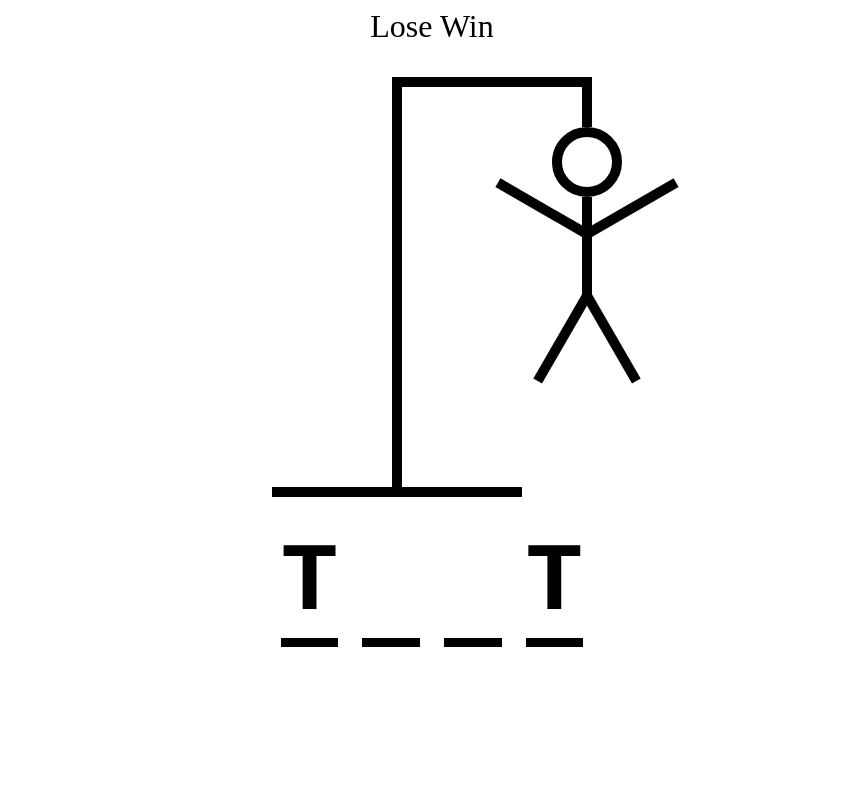
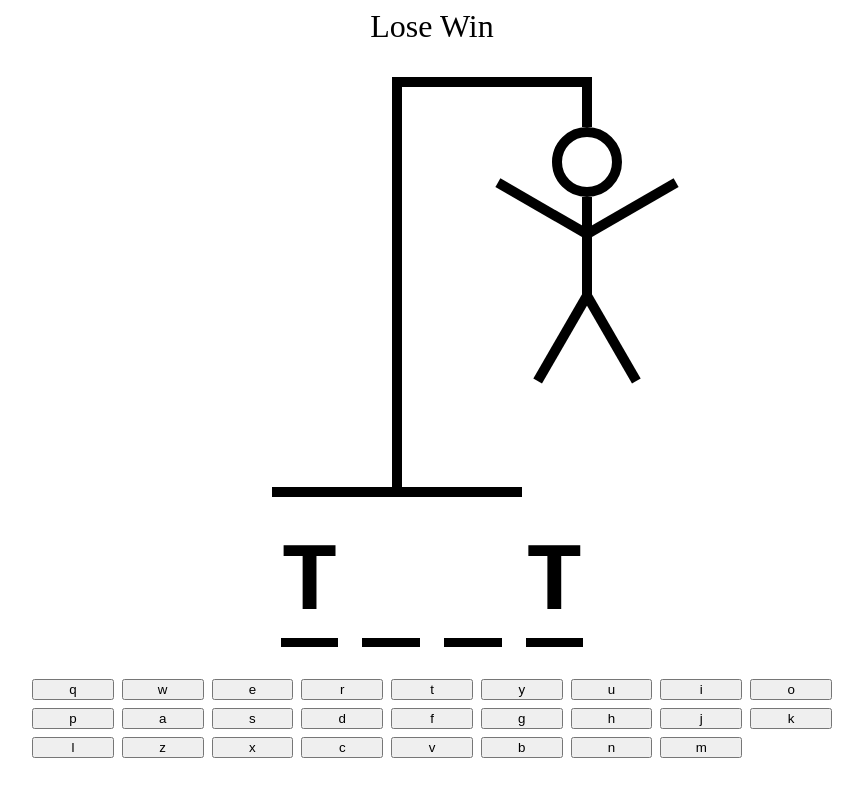
Before and after one commit to maciejbaba/hangman, a React (Vite) app: page / in a window 1280 px wide. Shown: the top 796 px of the page, without its empty margins (208-1071 px from the left). Built offline with nearby package versions, Linux system fonts and the light colour scheme.

Commit message:
set up file for key styles and import it to keyboard component, set up keyboard component basic layout

```diff
--- a/src/App.tsx
+++ b/src/App.tsx
@@ -26,7 +26,9 @@ function App() {
       <div style={{ fontSize: "2rem", textAlign: "center"}}> Lose Win </div>
       <HangmanDrawing />
       <HangmanWord />
-      <Keyboard />
+      <div style={{ alignSelf: "stretch"}}>
+        <Keyboard />
+      </div>
     </div>
   )
 }
--- a/src/Keyboard.tsx
+++ b/src/Keyboard.tsx
@@ -1,3 +1,17 @@
+import styles from "./Keyboard.module.css"
+
+const STR_KEYS = "qwertyuiopasdfghjklzxcvbnm"
+const KEYS: string[] = STR_KEYS.split("")
+
 export function Keyboard() {
-
+  return <div style={{
+        display: "grid",
+        gridTemplateColumns: "repeat(auto-fit, minmax(75px, 1fr))",
+        gap: ".5rem"
+      }}
+    >
+    {KEYS.map(key => {
+      return <button key={key}>{key}</button>
+    })}
+    </div>
 }
```
Also changed, not shown: src/Keyboard.module.css (added).
